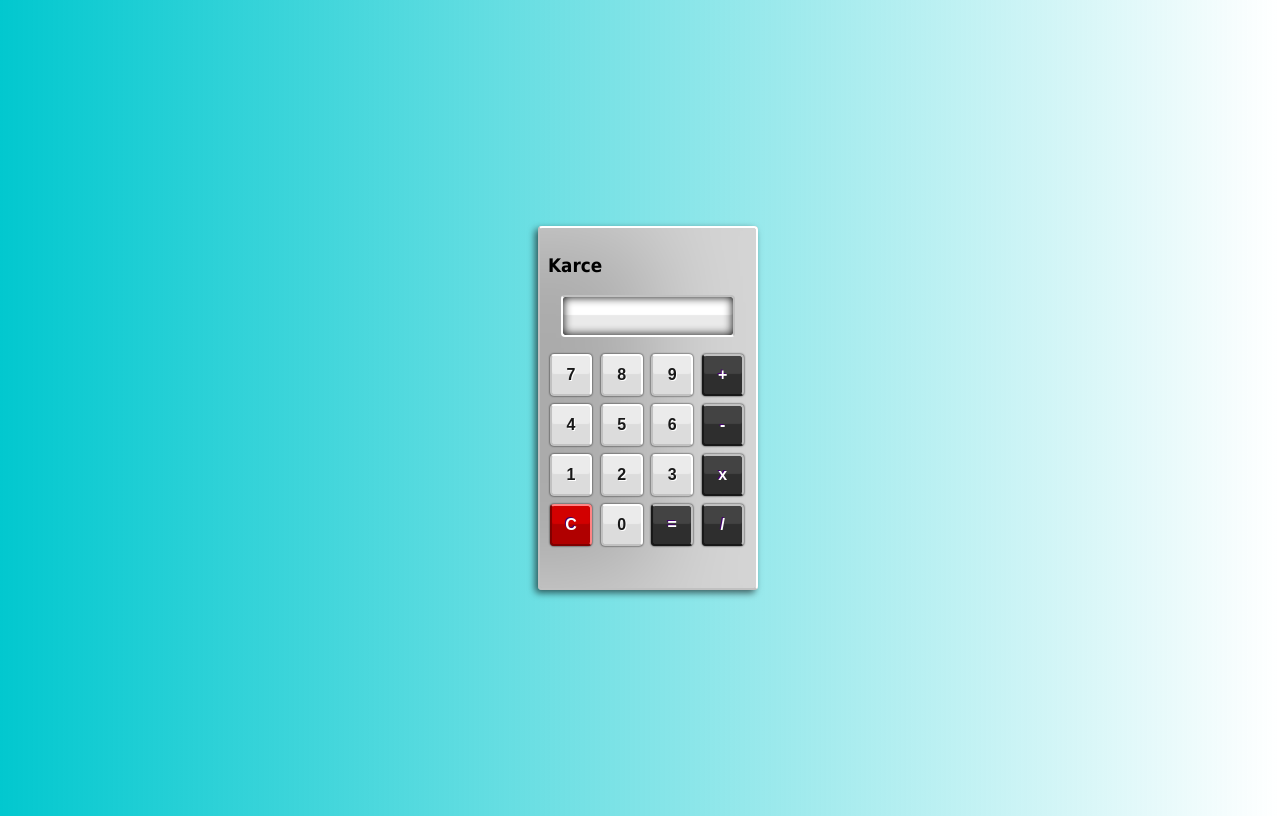
After one commit to Lisnanadila/lisna, a PHP site: page /index.html in a window 1280 px wide. The commit adds this page. Run offline with PHP 8.4, Linux system fonts and the light colour scheme.

Commit message:
Add files via upload

```diff
--- /dev/null
+++ b/index.html
@@ -0,0 +1,28 @@
+<link rel="stylesheet" href="style.css">
+<div class="container">
+    <fieldset id="container">
+        <h3>Karce</h3>
+        <form name="calculator">
+            <input id="display" type="text" name="display" readonly>
+            <input class="button digits" type="button" value="7" onclick="calculator.display.value += '7'">
+            <input class="button digits" type="button" value="8" onclick="calculator.display.value += '8'">
+            <input class="button digits" type="button" value="9" onclick="calculator.display.value += '9'">
+            <input class="button mathButtons" type="button" value="+" onclick="calculator.display.value += ' + '">
+            <br>
+            <input class="button digits" type="button" value="4" onclick="calculator.display.value += '4'">
+            <input class="button digits" type="button" value="5" onclick="calculator.display.value += '5'">
+            <input class="button digits" type="button" value="6" onclick="calculator.display.value += '6'">
+            <input class="button mathButtons" type="button" value="-" onclick="calculator.display.value += ' - '">
+            <br>
+            <input class="button digits" type="button" value="1" onclick="calculator.display.value += '1'">
+            <input class="button digits" type="button" value="2" onclick="calculator.display.value += '2'">
+            <input class="button digits" type="button" value="3" onclick="calculator.display.value += '3'">
+            <input class="button mathButtons" type="button" value="x" onclick="calculator.display.value += ' * '">
+            <br>
+            <input id="clearButton" class="button" type="button" value="C" onclick="calculator.display.value = ''">
+            <input class="button digits" type="button" value="0" onclick="calculator.display.value += '0'">
+            <input class="button mathButtons" type="button" value="=" onclick="calculator.display.value = eval(calculator.display.value)">
+            <input class="button mathButtons" type="button" value="/" onclick="calculator.display.value += ' / '">
+        </form>
+    </fieldset>
+</div>
--- a/style.css
+++ b/style.css
@@ -1,7 +1,92 @@
-.contoh{
-	display: grid;
+body {
+    background: linear-gradient(270deg, transparent, #02c8cf);
+    font-family: Tahoma;
+}
+.container {
+    display: flex;
+    align-items: center;
     justify-content: center;
+    height: 100vh;
+    width: 100vw;
 }
-.col.121{
-	width: 20rem;
+#container {
+    width: 200px;
+    padding: 8px 8px 20px 8px;
+    margin: 20px auto;
+    background-color: #ABABAB;
+    border-radius: 4px;
+    border-top: 2px solid #FFF;
+    border-right: 2px solid #FFF;
+    border-bottom: 2px solid #C1C1C1;
+    border-left: 2px solid #C1C1C1;
+    box-shadow: -3px 3px 7px rgba(0, 0, 0, .6), inset -100px 0px 100px rgba(255, 255, 255, .5);
 }
+#display {
+    display: block;
+    margin: 15px auto;
+    height: 42px;
+    width: 174px;
+    padding: 0 10px;
+    border-radius: 4px;
+    border-top: 2px solid #C1C1C1;
+    border-right: 2px solid #C1C1C1;
+    border-bottom: 2px solid #FFF;
+    border-left: 2px solid #FFF;
+    background-color: #FFF;
+    box-shadow: inset 0px 0px 10px #030303, inset 0px -20px 1px rgba(150, 150, 150, .2);
+    font-size: 28px;
+    color: #666;
+    text-align: right;
+    font-weight: 400;
+}
+.button {
+    display: inline-block;
+    margin: 2px;
+    width: 42px;
+    height: 42px;
+    font-size: 16px;
+    font-weight: bold;
+    border-radius: 4px;
+}
+.mathButtons {
+    margin: 2px 2px 6px 2px;
+    color: #FFF;
+    text-shadow: -1px -1px 0px #44006F;
+    background-color: #434343;
+    border-top: 2px solid #C1C1C1;
+    border-right: 2px solid #C1C1C1;
+    border-bottom: 2px solid #181818;
+    border-left: 2px solid #181818;
+    box-shadow: 0px 0px 2px #030303, inset 0px -20px 1px #2E2E2E;
+}
+.digits {
+    color: #181818;
+    text-shadow: 1px 1px 0px #FFF;
+    background-color: #EBEBEB;
+    border-top: 2px solid #FFF;
+    border-right: 2px solid #FFF;
+    border-bottom: 2px solid #C1C1C1;
+    border-left: 2px solid #C1C1C1;
+    border-radius: 4px;
+    box-shadow: 0px 0px 2px #030303, inset 0px -20px 1px #DCDCDC;
+}
+.digits:hover,
+.mathButtons:hover,
+#clearButton:hover {
+    background-color: #FFBA75;
+    box-shadow: 0px 0px 2px #FFBA75, inset 0px -20px 1px #FF8000;
+    border-top: 2px solid #FFF;
+    border-right: 2px solid #FFF;
+    border-bottom: 2px solid #AE5700;
+    border-left: 2px solid #AE5700;
+}
+#clearButton {
+    color: #FFF;
+    text-shadow: -1px -1px 0px #44006F;
+    background-color: #D20000;
+    border-top: 2px solid #FF8484;
+    border-right: 2px solid #FF8484;
+    border-bottom: 2px solid #800000;
+    border-left: 2px solid #800000;
+    box-shadow: 0px 0px 2px #030303, inset 0px -20px 1px #B00000;
+}
```
Also changed, not shown: kalkulator.html (added, +23 -0 lines).
